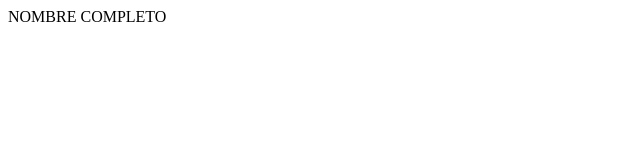
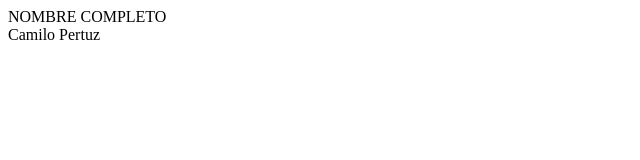
Before and after one commit to camilopertuz1/practicarubrica, a plain HTML site: page index.html in a window 1280 px wide. Shown: the full height of the page, 0-640 px from the left. Drawn offline with Linux system fonts and the light colour scheme.

Commit message:
segundo commit

```diff
--- a/index.html
+++ b/index.html
@@ -9,6 +9,7 @@
 </head>
 <body>
     <div>NOMBRE COMPLETO</div>
+    <div>Camilo Pertuz</div>
 
 </body>
 </html>
```
